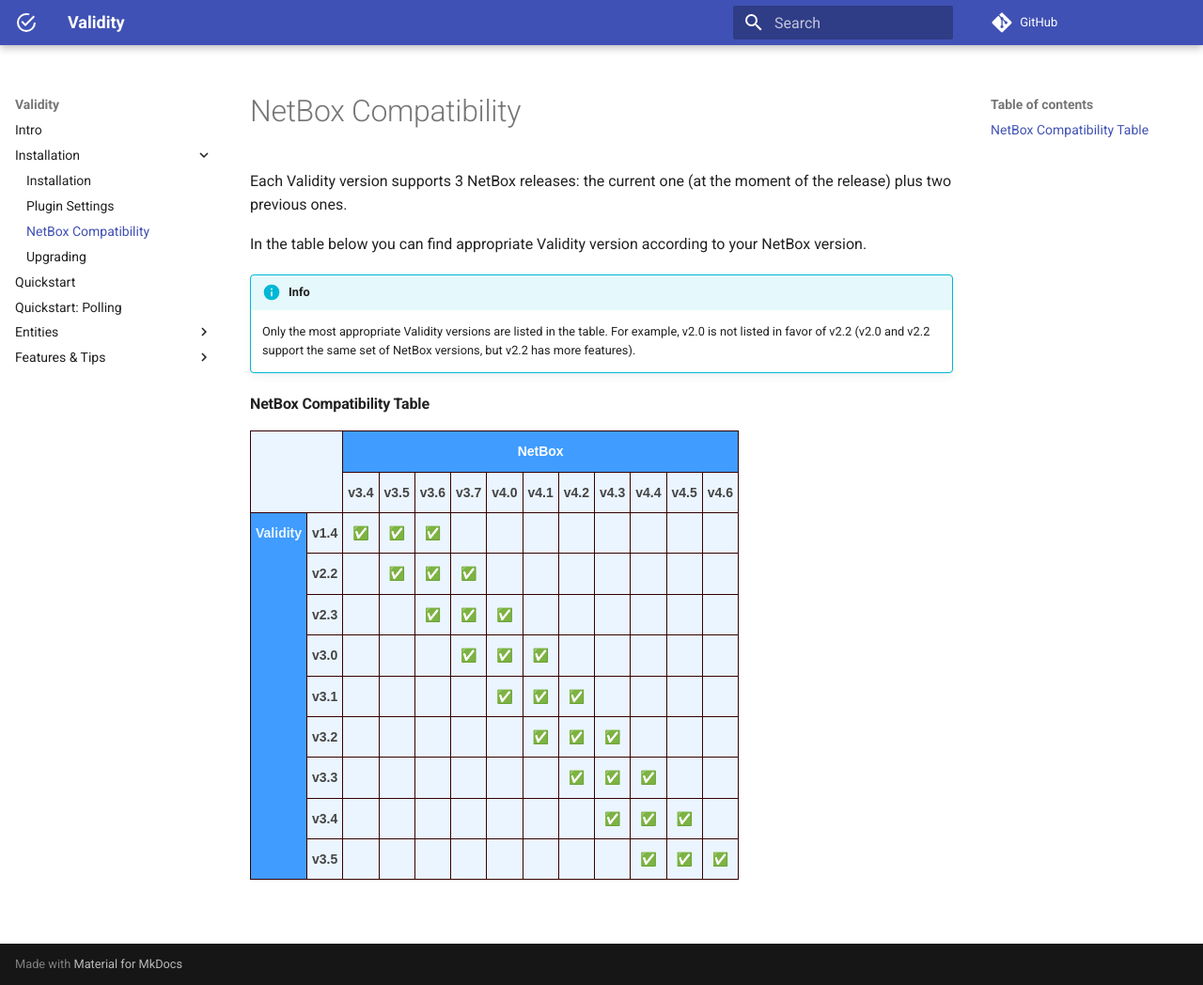
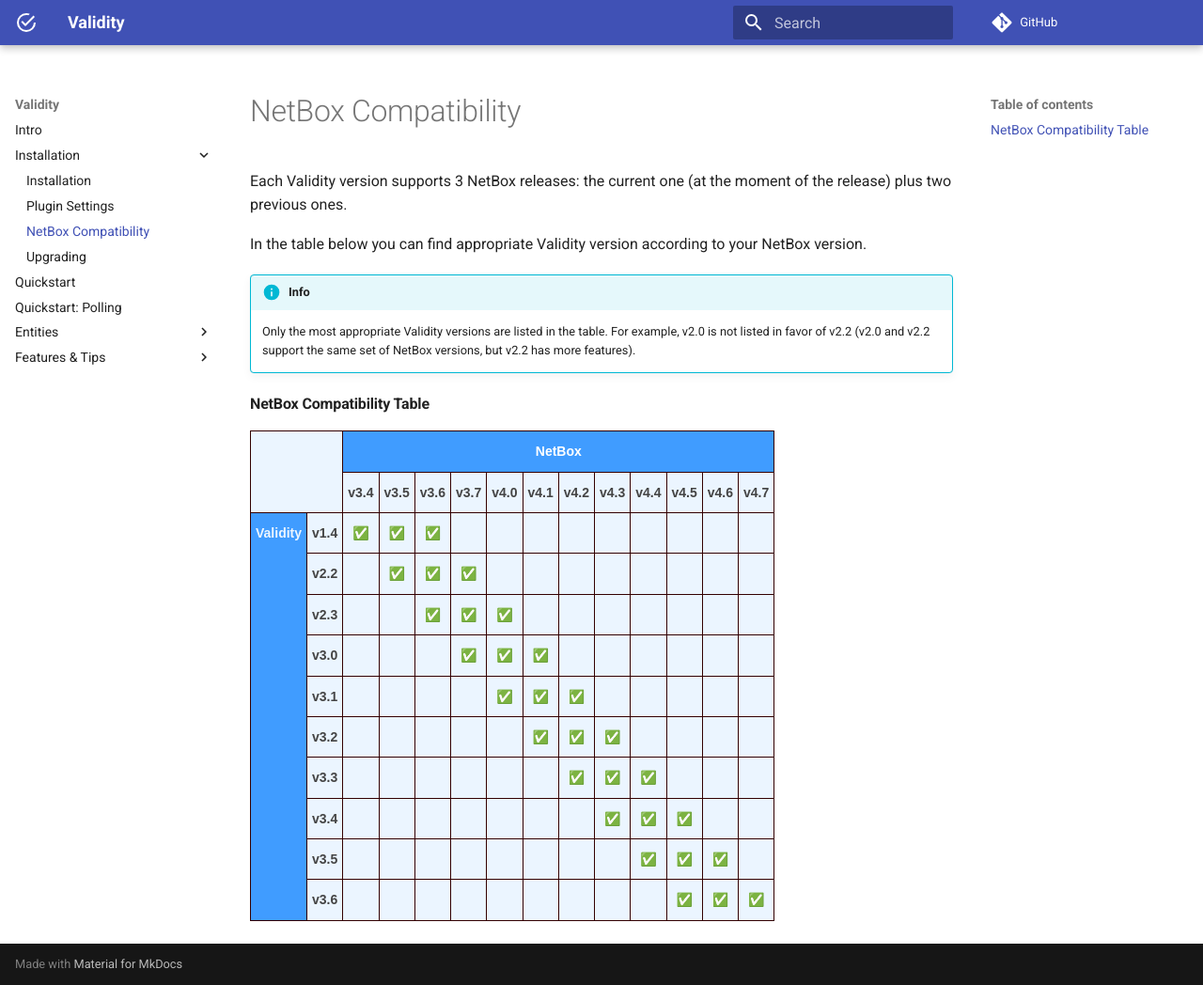
Before and after one commit to amyasnikov/validity, an MkDocs documentation site: the page built from docs/installation/netbox_compatibility.md, in a window 1280 px wide and 1048 px high. Shown: the whole window at 94% size. Built offline with MkDocs 1.6.1 and Material for MkDocs 9.7.7, drawn with Linux system fonts in a browser that asks for light colours; comment, search, counter and statistics services are not loaded.

Commit message:
bump version

```diff
--- a/docs/installation/netbox_compatibility.md
+++ b/docs/installation/netbox_compatibility.md
@@ -26,7 +26,7 @@
 <table class="tg"><thead>
   <tr>
     <th class="tg-r82u" colspan="2" rowspan="2"></th>
-    <th class="tg-c6ba" colspan="11">NetBox<br></th>
+    <th class="tg-c6ba" colspan="12">NetBox<br></th>
   </tr>
   <tr>
     <th class="tg-5gjp">v3.4</th>
@@ -40,14 +40,16 @@
     <th class="tg-5gjp">v4.4</th>
     <th class="tg-5gjp">v4.5</th>
     <th class="tg-5gjp">v4.6</th>
+    <th class="tg-5gjp">v4.7</th>
   </tr></thead>
 <tbody>
   <tr>
-    <td class="tg-5iin" rowspan="9">Validity<br><br></td>
+    <td class="tg-5iin" rowspan="10">Validity<br><br></td>
     <td class="tg-c6ba">v1.4</td>
     <td class="tg-8g55">✅</td>
     <td class="tg-8g55">✅</td>
     <td class="tg-8g55">✅</td>
+    <td class="tg-8g55"></td>
     <td class="tg-8g55"></td>
     <td class="tg-8g55"></td>
     <td class="tg-8g55"></td>
@@ -70,6 +72,7 @@
     <td class="tg-8g55"></td>
     <td class="tg-8g55"></td>
     <td class="tg-8g55"></td>
+    <td class="tg-8g55"></td>
   </tr>
   <tr>
     <td class="tg-c6ba">v2.3</td>
@@ -78,6 +81,7 @@
     <td class="tg-8g55">✅</td>
     <td class="tg-8g55">✅</td>
     <td class="tg-8g55">✅</td>
+    <td class="tg-8g55"></td>
     <td class="tg-8g55"></td>
     <td class="tg-8g55"></td>
     <td class="tg-8g55"></td>
@@ -98,6 +102,7 @@
     <td class="tg-8g55"></td>
     <td class="tg-8g55"></td>
     <td class="tg-8g55"></td>
+    <td class="tg-8g55"></td>
   </tr>
   <tr>
     <td class="tg-c6ba">v3.1</td>
@@ -108,6 +113,7 @@
     <td class="tg-8g55">✅</td>
     <td class="tg-8g55">✅</td>
     <td class="tg-8g55">✅</td>
+    <td class="tg-8g55"></td>
     <td class="tg-8g55"></td>
     <td class="tg-8g55"></td>
     <td class="tg-8g55"></td>
@@ -126,6 +132,7 @@
     <td class="tg-8g55"></td>
     <td class="tg-8g55"></td>
     <td class="tg-8g55"></td>
+    <td class="tg-8g55"></td>
   </tr>
   <tr>
     <td class="tg-c6ba">v3.3</td>
@@ -138,6 +145,7 @@
     <td class="tg-8g55">✅</td>
     <td class="tg-8g55">✅</td>
     <td class="tg-8g55">✅</td>
+    <td class="tg-8g55"></td>
     <td class="tg-8g55"></td>
     <td class="tg-8g55"></td>
   </tr>
@@ -154,6 +162,7 @@
     <td class="tg-8g55">✅</td>
     <td class="tg-8g55">✅</td>
     <td class="tg-8g55"></td>
+    <td class="tg-8g55"></td>
   </tr>
   <tr>
     <td class="tg-c6ba">v3.5</td>
@@ -168,5 +177,21 @@
     <td class="tg-8g55">✅</td>
     <td class="tg-8g55">✅</td>
     <td class="tg-8g55">✅</td>
+    <td class="tg-8g55"></td>
+  </tr>
+  <tr>
+    <td class="tg-c6ba">v3.6</td>
+    <td class="tg-8g55"></td>
+    <td class="tg-8g55"></td>
+    <td class="tg-8g55"></td>
+    <td class="tg-8g55"></td>
+    <td class="tg-8g55"></td>
+    <td class="tg-8g55"></td>
+    <td class="tg-8g55"></td>
+    <td class="tg-8g55"></td>
+    <td class="tg-8g55"></td>
+    <td class="tg-8g55">✅</td>
+    <td class="tg-8g55">✅</td>
+    <td class="tg-8g55">✅</td>
   </tr>
 </tbody></table>
--- a/pyproject.toml
+++ b/pyproject.toml
@@ -4,7 +4,7 @@
 
 [project]
 name = "netbox-validity"
-version = "3.5.2"
+version = "3.6.0"
 description = "NetBox plugin for network devices validation"
 authors = [
     {name = "Anton Miasnikov", email = "anton2008m@gmail.com"},
--- a/validity/__init__.py
+++ b/validity/__init__.py
@@ -16,7 +16,7 @@
     description = "Write and run auto tests for network devices"
     author = "Anton Miasnikov"
     author_email = "anton2008m@gmail.com"
-    version = "3.5.2"
+    version = "3.6.0"
     base_url = "validity"
     django_apps = ["django_bootstrap5"]
     min_version = "4.5.0"
```
Also changed, not shown: README.md (+1 -1 lines), docs/installation/installation.md (+1 -1 lines).
